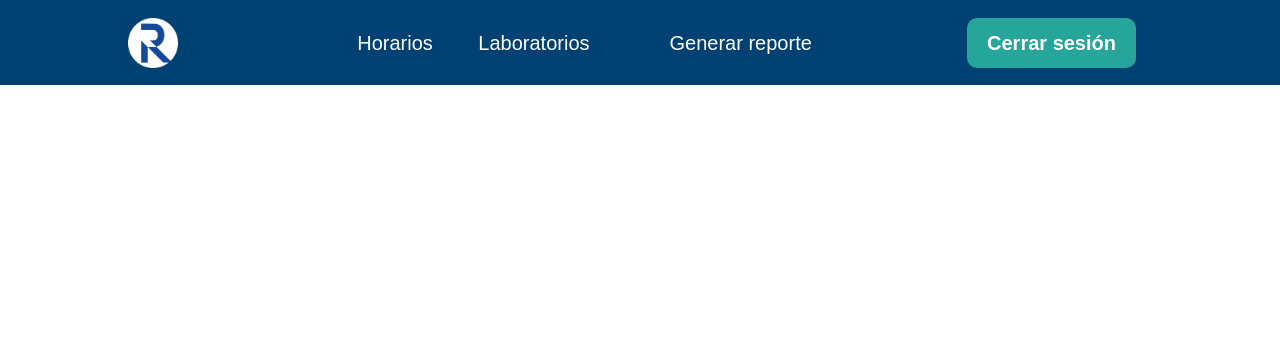
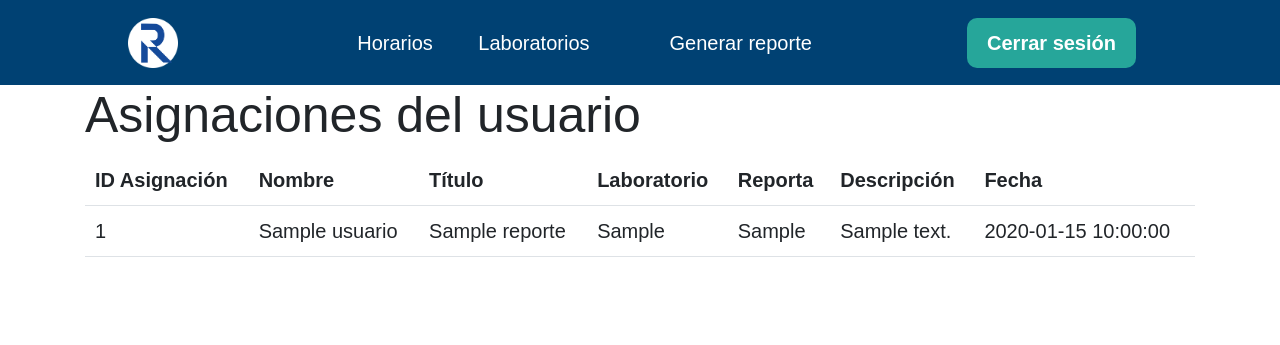
Before and after one commit to SoyHadrian/ReserveIT, a PHP site: page /user.php in a window 1280 px wide. Shown: the top 345 px of the page. Run offline with PHP 8.4, Linux system fonts and the light colour scheme; the visitor is signed in with stand-in values (Sample User, id 1); tables that the repository leaves empty or names only in its code hold one stand-in row (values such as "Sample post"); some libraries are stand-ins or nearby versions.

Commit message:
Agrego inicio

```diff
--- a/user.php
+++ b/user.php
@@ -3,6 +3,15 @@ session_start();
 if (empty($_SESSION["id"])) {
     header("location: index.php");
 }
+$id_usuario = $_SESSION["id"];
+include "db/db_connection.php";
+$sql = "SELECT asignacion.id_asignacion, usuario.nombre, reporte.titulo, reporte.laboratorio, reporte.reporta, reporte.descripcion, reporte.fecha
+        FROM asignacion
+        INNER JOIN usuario ON asignacion.id_usuario = usuario.id_usuario
+        INNER JOIN reporte ON asignacion.id_reporte = reporte.id_reporte
+        WHERE asignacion.id_usuario = $id_usuario";
+$resultado = mysqli_query($connection, $sql);
+
 ?>
 <!DOCTYPE html>
 <html lang="en">
@@ -52,6 +61,36 @@ if (empty($_SESSION["id"])) {
         }
         ?>
     </div>
+    <div class="container">
+        <h1>Asignaciones del usuario</h1>
+        <table class="table">
+            <thead>
+                <tr>
+                    <th>ID Asignación</th>
+                    <th>Nombre</th>
+                    <th>Título</th>
+                    <th>Laboratorio</th>
+                    <th>Reporta</th>
+                    <th>Descripción</th>
+                    <th>Fecha</th>
+                </tr>
+            </thead>
+            <tbody>
+                <?php while ($row = mysqli_fetch_assoc($resultado)) { ?>
+                    <tr>
+                        <td><?php echo $row['id_asignacion']; ?></td>
+                        <td><?php echo $row['nombre']; ?></td>
+                        <td><?php echo $row['titulo']; ?></td>
+                        <td><?php echo $row['laboratorio']; ?></td>
+                        <td><?php echo $row['reporta']; ?></td>
+                        <td><?php echo $row['descripcion']; ?></td>
+                        <td><?php echo $row['fecha']; ?></td>
+                    </tr>
+                <?php } ?>
+            </tbody>
+        </table>
+    </div>
+
 </body>
 
 </html>
```
